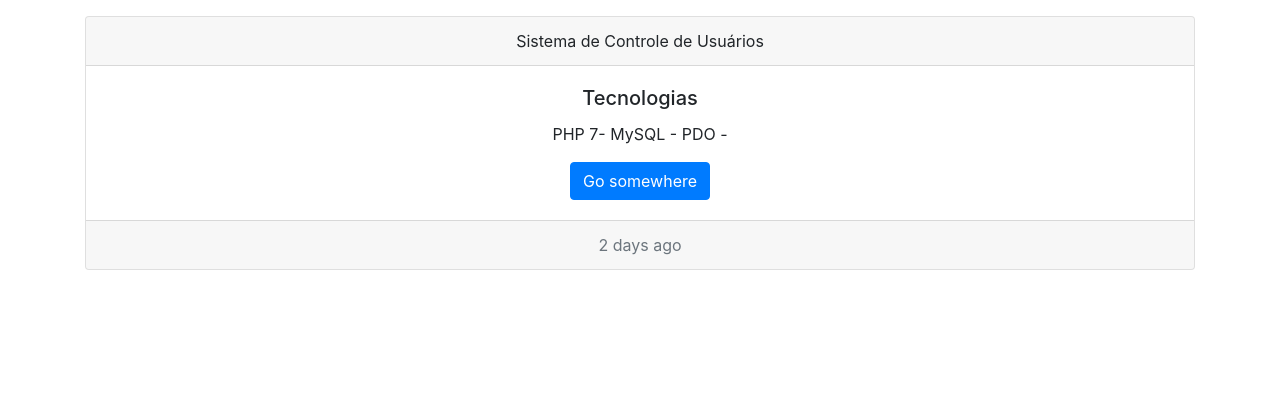
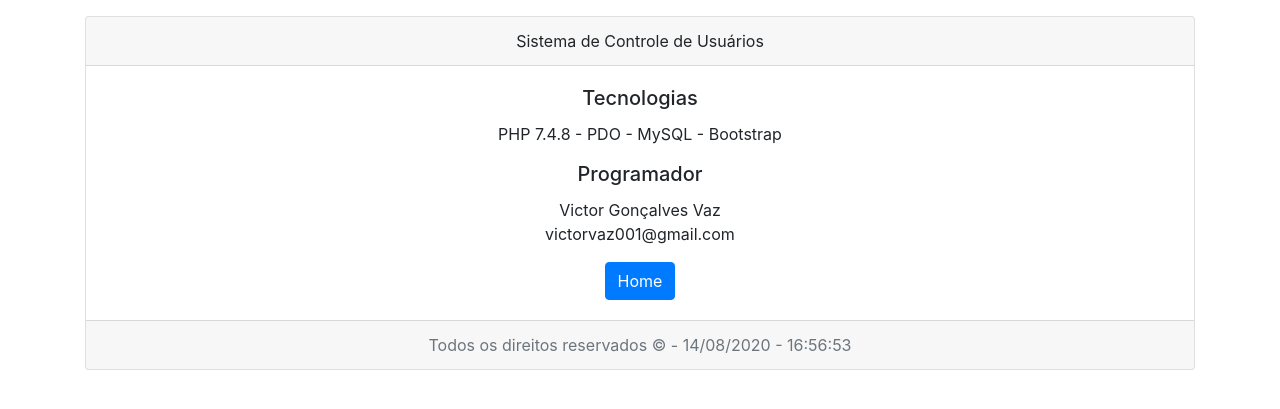
Before and after one commit to victorvaz001/ProjetosPHP, a PHP site: page / in a window 1280 px wide. Shown: the part 203-612 px from the top of the page. Run offline with PHP 8.4, Linux system fonts and the light colour scheme; data that the repository does not hold is empty.

Commit message:
footer - Criação do footer

```diff
--- a/CRUD/index.php
+++ b/CRUD/index.php
@@ -51,11 +51,18 @@ $sql = $pdo->query($sql);
   </div>
   <div class="card-body">
     <h5 class="card-title">Tecnologias</h5>
-    <p class="card-text">PHP 7- MySQL - PDO - </p>
-    <a href="#" class="btn btn-primary">Go somewhere</a>
+    <p class="card-text">PHP 7.4.8 - PDO - MySQL - Bootstrap </p>
+     <h5 class="card-title">Programador</h5>
+     <p class="card-text">Victor Gonçalves Vaz<br>
+     	 victorvaz001@gmail.com</p>
+    <a href="index.php" class="btn btn-primary">Home</a>
   </div>
   <div class="card-footer text-muted">
-    2 days ago
+   	<?php
+   	date_default_timezone_set('America/Sao_Paulo');
+	$dataAtual = date("d/m/yy \-\ H:i:s");
+	echo "Todos os direitos reservados &copy; - ".$dataAtual;
+   	?>
   </div>
 </div>
 </div>
```
